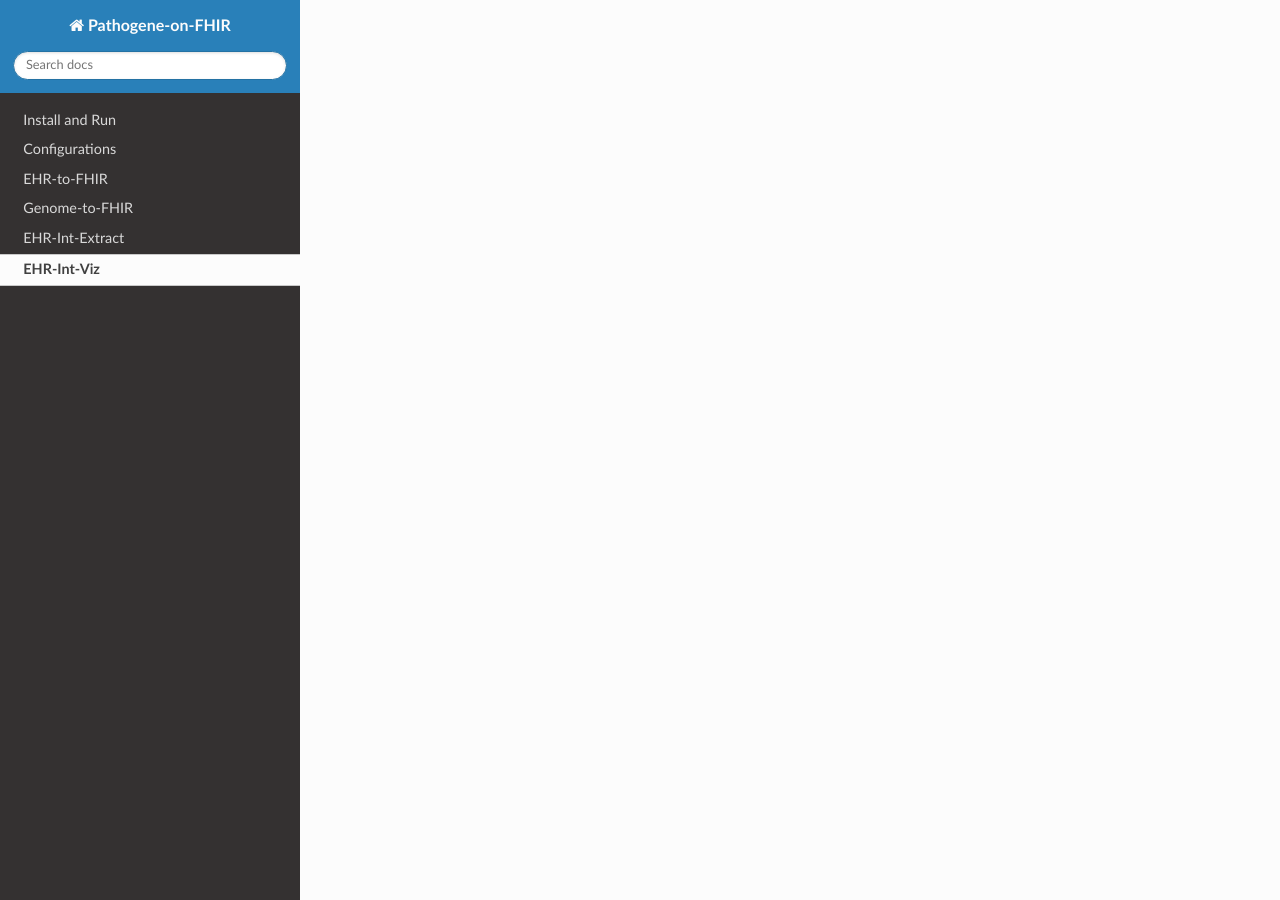
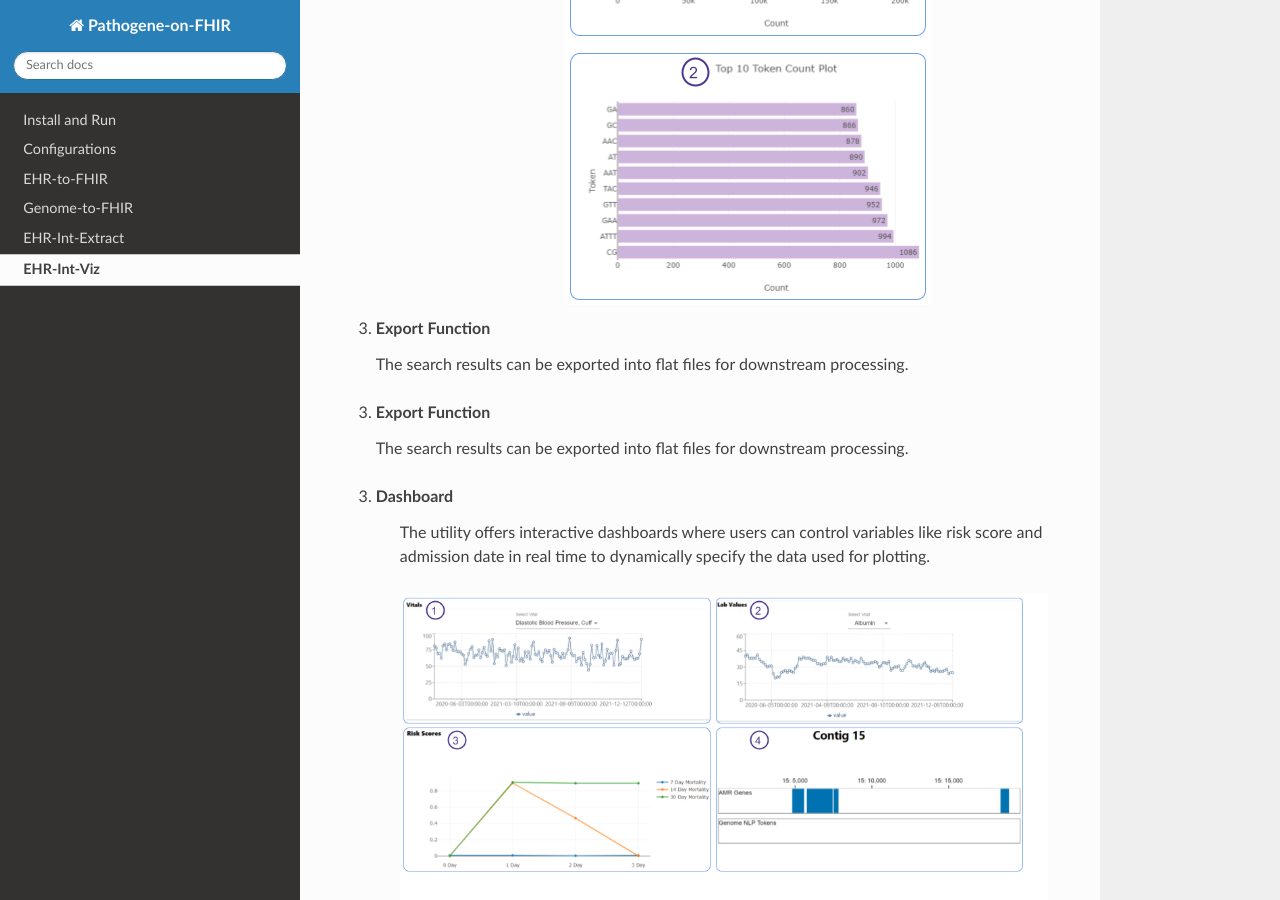
Before and after one commit to ryashpal/ehr-int-tutorial, a Sphinx documentation site: the page built from docs/source/ehr_int_viz.rst, in a window 1280 px wide and 900 px high, scrolled down 2923 px. Built offline with Sphinx 7.4.7 and the Read the Docs theme 3.1.0, drawn with Linux system fonts in a browser that asks for light colours; some of the changed lines change nothing that is shown.

Commit message:
EHR-Int-viz complete page

```diff
--- a/docs/source/ehr_int_viz.rst
+++ b/docs/source/ehr_int_viz.rst
@@ -20,14 +20,14 @@
 
      * *Summary Plot:* Offering a high-level overview.
 
-        .. image:: images/ehr_int_viz_search.png
-            :alt: EHR-Int-Viz Search Interface
+        .. image:: images/ehr_int_viz_summary.png
+            :alt: EHR-Int-Viz Summary Plot
             :align: center
 
      * *Detailed Plots:* For much finer granularity.
 
-        .. image:: images/ehr_int_viz_search.png
-            :alt: EHR-Int-Viz Search Interface
+        .. image:: images/ehr_int_viz_details.png
+            :alt: EHR-Int-Viz Details Plot
             :align: center
 
 
@@ -37,20 +37,20 @@
 
      * *AMR Summary*
 
-        .. image:: images/ehr_int_viz_search.png
-            :alt: EHR-Int-Viz Search Interface
+        .. image:: images/ehr_int_viz_amr_summary.png
+            :alt: EHR-Int-Viz AMR Summary Plot
             :align: center
 
      * *FASTA Summary*
 
-        .. image:: images/ehr_int_viz_search.png
-            :alt: EHR-Int-Viz Search Interface
+        .. image:: images/ehr_int_viz_fasta_summary.png
+            :alt: EHR-Int-Viz FASTA Summary Plot
             :align: center
 
      * *Token Summary*
 
-        .. image:: images/ehr_int_viz_search.png
-            :alt: EHR-Int-Viz Search Interface
+        .. image:: images/ehr_int_viz_token_summary.png
+            :alt: EHR-Int-Viz Token Summary Plot
             :align: center
 
 
@@ -58,6 +58,14 @@
 
    The search results can be exported into flat files for downstream processing.
 
-    .. image:: images/ehr_int_viz_search.png
-        :alt: EHR-Int-Viz Search Interface
+3. **Export Function**
+
+   The search results can be exported into flat files for downstream processing.
+
+3. **Dashboard**
+
+    The utility offers interactive dashboards where users can control variables like risk score and admission date in real time to dynamically specify the data used for plotting.
+
+    .. image:: images/ehr_int_viz_dashboard.png
+        :alt: EHR-Int-Viz Dashboard
         :align: center
```
Also changed, not shown: docs/source/images/ehr_int_viz_amr_summary.png (added), docs/source/images/ehr_int_viz_dashboard.png (added), docs/source/images/ehr_int_viz_fasta_summary.png (added), docs/source/images/ehr_int_viz_summary.png (added), docs/source/images/ehr_int_viz_token_summary.png (added).
